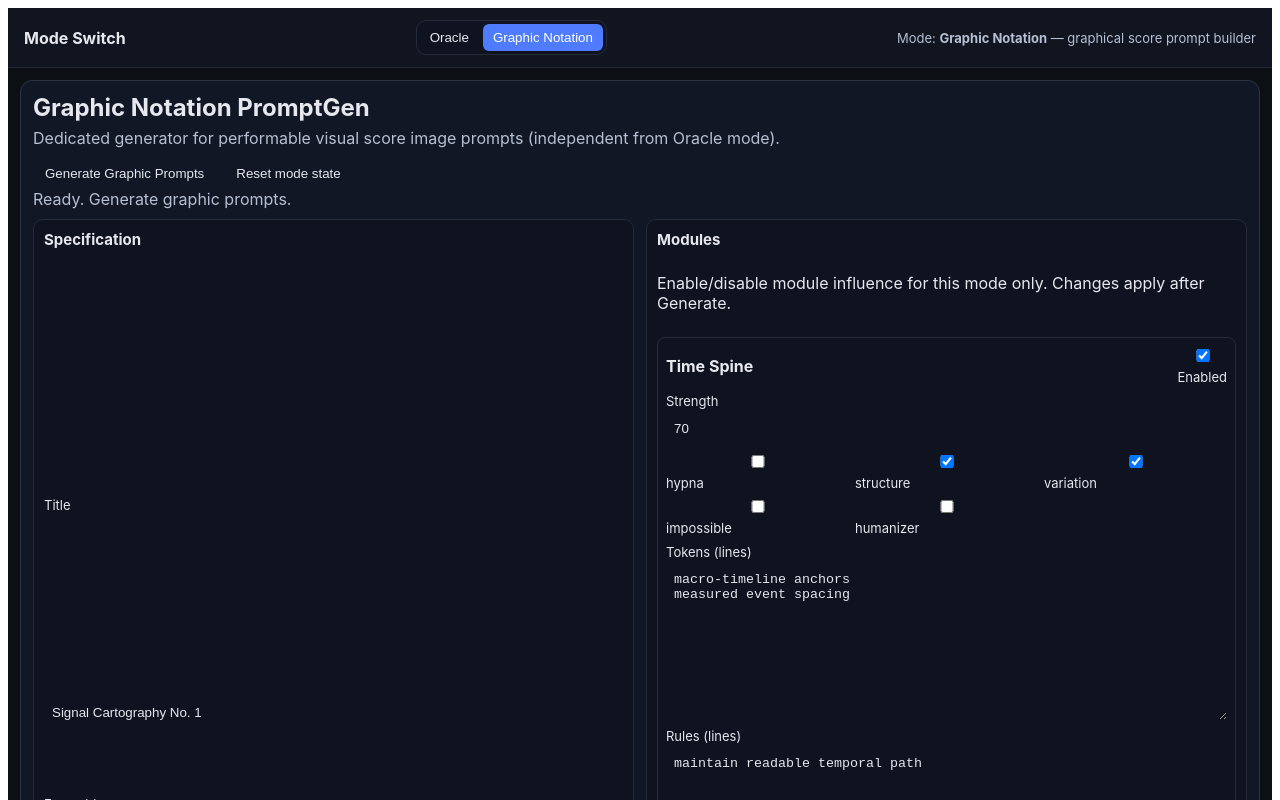
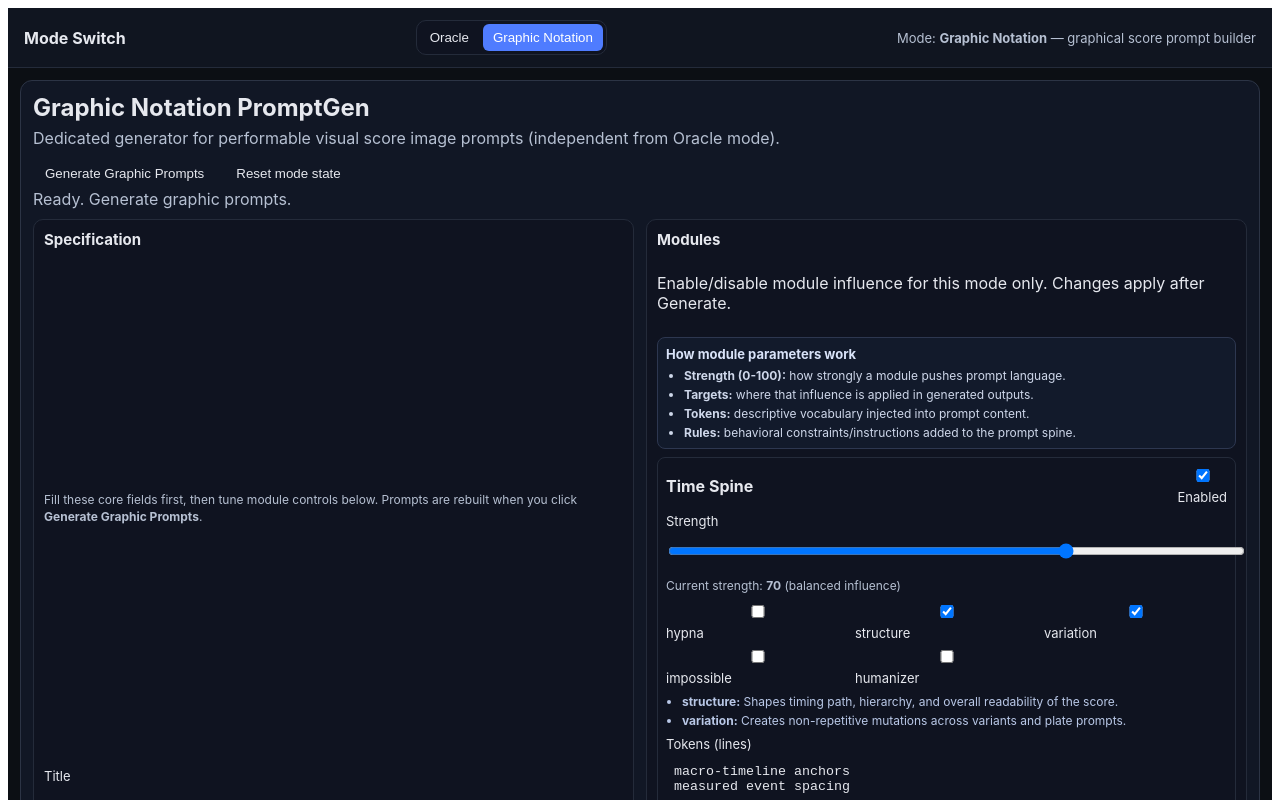
Before and after one commit to hgw3lls/oracle, a React (Vite) app: page / in a window 1280 px wide. Both pictures are taken after a click on the tab "Graphic Notation". Shown: the top 800 px of the page. Built offline with nearby package versions, Linux system fonts and the light colour scheme.

Commit message:
Improve graphic notation parameter usability

```diff
--- a/src/app/app.css
+++ b/src/app/app.css
@@ -84,6 +84,13 @@ textarea { min-height:90px; }
 .graphic-module-header { display:flex; justify-content:space-between; align-items:center; gap:8px; }
 .graphic-module-targets { display:grid; grid-template-columns: repeat(3, minmax(0, 1fr)); gap:6px; }
 
+.graphic-help-text { margin:0; font-size:12px; color:#b6c0d2; line-height:1.45; }
+.graphic-parameter-guide { border:1px solid #2d3750; background:#121a2b; border-radius:8px; padding:8px; display:grid; gap:6px; }
+.graphic-parameter-guide ul { margin:0; padding-left:18px; display:grid; gap:4px; color:#ced7ea; font-size:12px; }
+.graphic-parameter-guide h4 { margin:0; font-size:13px; color:#d9e3f9; }
+.graphic-target-help-list { margin:0; padding-left:16px; display:grid; gap:4px; color:#b9c8e7; font-size:12px; }
+.graphic-module-item input[type="range"] { width:100%; }
+
 .mode-error-fallback { border:1px solid #7a2a2a; background:#2a1414; color:#ffd6d6; border-radius:12px; padding:16px; }
 .mode-error-fallback h2 { margin:0 0 8px; font-size:16px; }
 .mode-error-fallback p { margin:0; }
--- a/src/graphic-notation/GraphicNotationApp.jsx
+++ b/src/graphic-notation/GraphicNotationApp.jsx
@@ -85,6 +85,27 @@ const emptyCustomModule = {
   targets: ['variation'],
   tokens: '',
   rules: '',
+};
+
+const densityDescriptions = {
+  low: 'Sparse symbols with lots of breathing room; useful for slower, meditative readings.',
+  medium: 'Balanced amount of information; default choice for most performable score maps.',
+  high: 'Dense symbol clusters and rapid event changes; best for complex, high-energy passages.',
+};
+
+const moduleTargetDescriptions = {
+  hypna: 'Pushes texture, visual atmosphere, and dreamlike character.',
+  structure: 'Shapes timing path, hierarchy, and overall readability of the score.',
+  variation: 'Creates non-repetitive mutations across variants and plate prompts.',
+  impossible: 'Adds paradoxical geometry/space cues while keeping performance feasible.',
+  humanizer: 'Introduces hand-made imperfections so output avoids sterile vector precision.',
+};
+
+const strengthLabel = (value) => {
+  const numericValue = Number(value);
+  if (!Number.isFinite(numericValue) || numericValue <= 30) return 'subtle';
+  if (numericValue <= 70) return 'balanced';
+  return 'dominant';
 };
 
 const canUseStorage = () => typeof window !== 'undefined' && typeof window.localStorage !== 'undefined';
@@ -262,9 +283,10 @@ export default function GraphicNotationApp() {
       <main className="graphic-notation-grid">
         <section className="graphic-notation-card">
           <h3>Specification</h3>
+          <p className="graphic-help-text">Fill these core fields first, then tune module controls below. Prompts are rebuilt when you click <strong>Generate Graphic Prompts</strong>.</p>
           <label>Title<input value={form.title} onChange={(event) => update('title', event.target.value)} /></label>
-          <label>Ensemble<input value={form.ensemble} onChange={(event) => update('ensemble', event.target.value)} /></label>
-          <label>Visual intent<textarea value={form.visualIntent} onChange={(event) => update('visualIntent', event.target.value)} /></label>
+          <label>Ensemble<input value={form.ensemble} onChange={(event) => update('ensemble', event.target.value)} placeholder="e.g., prepared piano + electronics" /></label>
+          <label>Visual intent<textarea value={form.visualIntent} onChange={(event) => update('visualIntent', event.target.value)} placeholder="Describe the look/feel performers should read from the page." /></label>
           <label>Duration (sec)<input type="number" min={1} value={form.durationSec} onChange={(event) => update('durationSec', Number(event.target.value))} /></label>
           <label>Density
             <select value={form.density} onChange={(event) => update('density', event.target.value)}>
@@ -273,14 +295,24 @@ export default function GraphicNotationApp() {
               <option value="high">high</option>
             </select>
           </label>
-          <label>Palette<input value={form.palette} onChange={(event) => update('palette', event.target.value)} /></label>
-          <label>Gesture vocabulary (comma-separated)<textarea value={form.gestures} onChange={(event) => update('gestures', event.target.value)} /></label>
-          <label>Constraints<textarea value={form.constraints} onChange={(event) => update('constraints', event.target.value)} /></label>
+          <p className="graphic-help-text">Density behavior: {densityDescriptions[form.density] || densityDescriptions.medium}</p>
+          <label>Palette<input value={form.palette} onChange={(event) => update('palette', event.target.value)} placeholder="e.g., black ink, graphite, muted cyan accents" /></label>
+          <label>Gesture vocabulary (comma-separated)<textarea value={form.gestures} onChange={(event) => update('gestures', event.target.value)} placeholder="e.g., arc glissando, impact burst, held noise cloud" /></label>
+          <label>Constraints<textarea value={form.constraints} onChange={(event) => update('constraints', event.target.value)} placeholder="What should be avoided in the generated graphic score?" /></label>
         </section>
 
         <section className="graphic-notation-card">
           <h3>Modules</h3>
           <p>Enable/disable module influence for this mode only. Changes apply after Generate.</p>
+          <div className="graphic-parameter-guide">
+            <h4>How module parameters work</h4>
+            <ul>
+              <li><strong>Strength (0-100):</strong> how strongly a module pushes prompt language.</li>
+              <li><strong>Targets:</strong> where that influence is applied in generated outputs.</li>
+              <li><strong>Tokens:</strong> descriptive vocabulary injected into prompt content.</li>
+              <li><strong>Rules:</strong> behavioral constraints/instructions added to the prompt spine.</li>
+            </ul>
+          </div>
           <div className="graphic-module-list">
             {(form.modules || []).map((module) => (
               <article key={module.id} className="graphic-module-item">
@@ -296,13 +328,14 @@ export default function GraphicNotationApp() {
                 </div>
                 <label>Strength
                   <input
-                    type="number"
+                    type="range"
                     min={0}
                     max={100}
                     value={module.strength ?? 50}
                     onChange={(event) => updateModule(module.id, (current) => ({ ...current, strength: Number(event.target.value) }))}
                   />
                 </label>
+                <p className="graphic-help-text">Current strength: <strong>{module.strength ?? 50}</strong> ({strengthLabel(module.strength)} influence)</p>
                 <div className="graphic-module-targets">
                   {MODULE_TARGETS.map((target) => (
                     <label key={`${module.id}-${target}`}>
@@ -318,6 +351,11 @@ export default function GraphicNotationApp() {
                     </label>
                   ))}
                 </div>
+                <ul className="graphic-target-help-list">
+                  {(Array.isArray(module.targets) ? module.targets : []).map((target) => (
+                    <li key={`${module.id}-hint-${target}`}><strong>{target}:</strong> {moduleTargetDescriptions[target]}</li>
+                  ))}
+                </ul>
                 <label>Tokens (lines)
                   <textarea
                     value={Array.isArray(module.tokens) ? module.tokens.join('\n') : String(module.tokens || '')}
@@ -340,6 +378,7 @@ export default function GraphicNotationApp() {
 
         <section className="graphic-notation-card">
           <h3>Add Custom Module</h3>
+          <p className="graphic-help-text">Create reusable influences for specific score behaviors. Add one token/rule per line for cleaner prompt output.</p>
           <label>Name<input value={newModule.name} onChange={(event) => setNewModule((prev) => ({ ...prev, name: event.target.value }))} /></label>
           <label>
             <input
@@ -350,13 +389,14 @@ export default function GraphicNotationApp() {
           </label>
           <label>Strength
             <input
-              type="number"
+              type="range"
               min={0}
               max={100}
               value={newModule.strength}
               onChange={(event) => setNewModule((prev) => ({ ...prev, strength: Number(event.target.value) }))}
             />
           </label>
+          <p className="graphic-help-text">New module strength: <strong>{newModule.strength}</strong> ({strengthLabel(newModule.strength)} influence)</p>
           <div className="graphic-module-targets">
             {MODULE_TARGETS.map((target) => (
               <label key={`new-${target}`}>
@@ -400,10 +440,6 @@ export default function GraphicNotationApp() {
         </section>
 
         <section className="graphic-notation-card">
-          <OutputPanel title="Image Prompt Frame" textOutput={outputs.imagePromptFrame || ''} jsonOutput={derivedJson} />
-        </section>
-
-        <section className="graphic-notation-card">
           <OutputPanel title="Image Prompt Frame" textOutput={imagePromptFrame || ''} jsonOutput={{ spec, enabledModules }} />
         </section>
 
```
